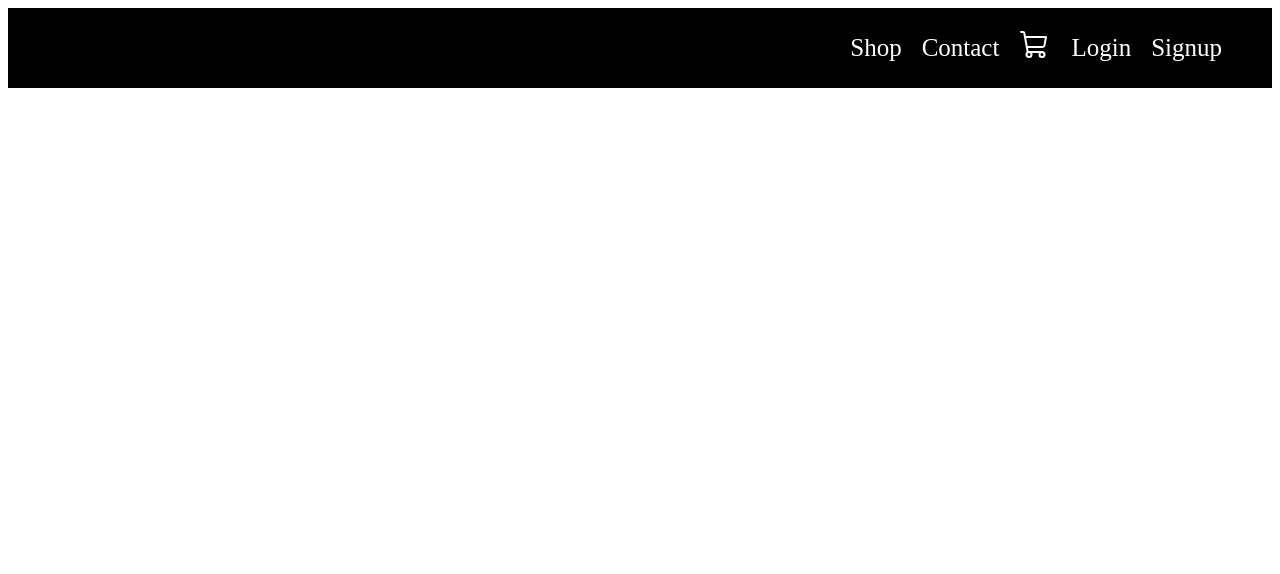
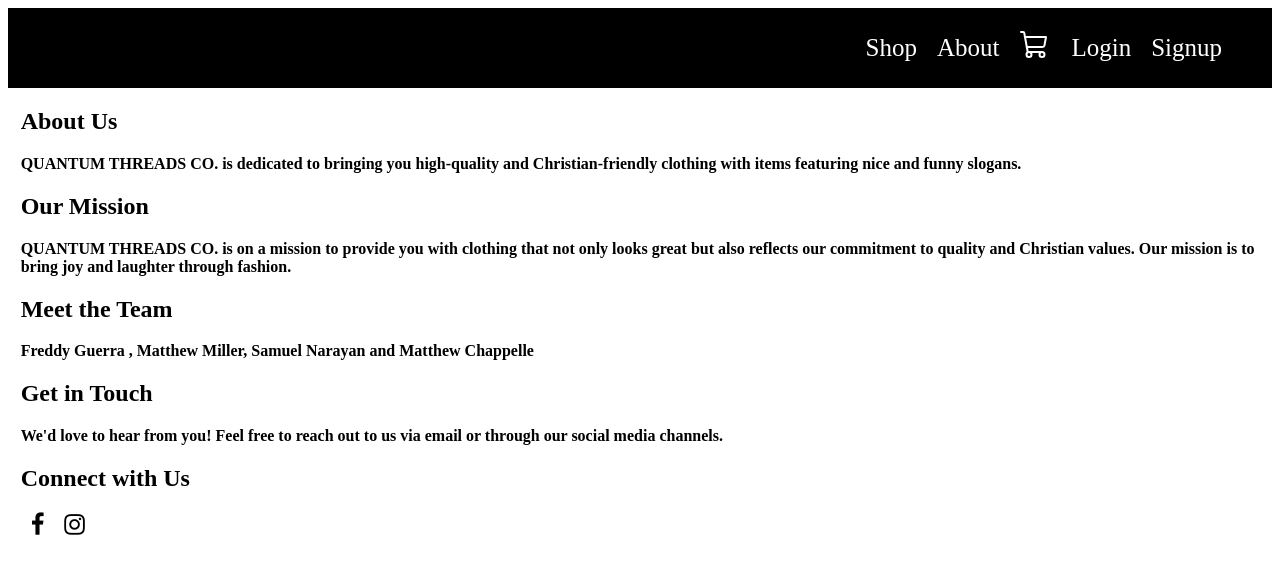
Before and after one commit to LewisHammy/ClothingEcomFinal, a React (Create React App) app in the folder client/: page /About in a window 1280 px wide. Shown: the top 574 px of the page. Built offline with nearby package versions, Linux system fonts and the light colour scheme; no server answers.

Commit message:
changed the contact to About

```diff
--- a/client/package.json
+++ b/client/package.json
@@ -10,6 +10,7 @@
     "axios": "^1.6.2",
     "cors": "^2.8.5",
     "express": "^4.18.2",
+    "font-awesome": "^4.7.0",
     "graphql": "^16.8.1",
     "jsonwebtoken": "^9.0.2",
     "jwt-decode": "^4.0.0",
--- a/client/src/App.js
+++ b/client/src/App.js
@@ -2,7 +2,7 @@
 import { BrowserRouter as Router, Routes, Route } from "react-router-dom";
 import { Navbar } from "./components/navbar";
 import { Shop } from "./pages/shop/shop";
-import { Contact } from "./pages/contact";
+import { About } from "./components/About";
 import { Cart } from "./pages/cart/cart";
 import { ShopContextProvider } from "./context/shop-context";
 import ProductList from './components/ProductList';
@@ -17,7 +17,7 @@
           <Navbar />
           <Routes>
             <Route path="/" element={<Shop />} />
-            <Route path="/contact" element={<Contact />} />
+            <Route path="/About" element={<About />} />
             <Route path="/cart" element={<Cart />} />
             {/* Update the routes for login and signup */}
             <Route path="/login" element={<Login />} />
--- /dev/null
+++ b/client/src/components/About.css
@@ -0,0 +1,36 @@
+/* Apply text-align center and make the font bold for elements with the specified classes */
+.About,
+.Mission,
+.Meet,
+.Touch,
+.with {
+  text-align: left;
+  font-weight: bold; /* Add this line to make the font bold */
+  margin-left: 1%;
+}
+
+/* Make social media icons black */
+.social-icons a {
+  text-decoration: none;
+  color: black; /* Change this line to make the icons black */
+  font-size: 24px;
+  margin: 0 10px;
+}
+
+.social-icons a:hover {
+  color: #007bff;
+  cursor: pointer;
+}
+
+/* Media queries for responsiveness */
+@media screen and (max-width: 1200px) {
+  .sections {
+    grid-template-columns: 1fr 1fr;
+  }
+}
+
+@media screen and (max-width: 768px) {
+  .sections {
+    grid-template-columns: 1fr;
+  }
+}
--- /dev/null
+++ b/client/src/components/About.jsx
@@ -0,0 +1,55 @@
+import React from "react";
+import "../components/About.css";
+import "font-awesome/css/font-awesome.min.css";
+export const About = () => {
+  return (
+    <div>
+      <div className="About">
+        <h2>About Us</h2>
+        <p>
+          QUANTUM THREADS CO. is dedicated to bringing you high-quality and
+          Christian-friendly clothing with items featuring nice and funny slogans.
+        </p>
+      </div>
+
+      <div className="Mission">
+        <h2>Our Mission</h2>
+        <p>
+          QUANTUM THREADS CO. is on a mission to provide you with clothing that
+          not only looks great but also reflects our commitment to quality and
+          Christian values. Our mission is to bring joy and laughter through
+          fashion.
+        </p>
+      </div>
+
+      <div className="Meet">
+        <h2>Meet the Team</h2>
+        <p>
+         Freddy Guerra , Matthew Miller, Samuel Narayan and Matthew Chappelle
+        </p>
+      </div>
+
+      <div className="Touch">
+        <h2>Get in Touch</h2>
+        <p>
+          We'd love to hear from you! Feel free to reach out to us via email or
+          through our social media channels.
+        </p>
+      </div>
+
+      <div className="with">
+        <h2>Connect with Us</h2>
+        {/* Add your connection section here with font-awesome icons */}
+        <div className="social-icons">
+          <a href="https://www.facebook.com/profile.php?id=61554475867695" target="_blank" rel="noopener noreferrer">
+            <i className="fa fa-facebook"></i>
+          </a>
+
+          <a href="https://www.instagram.com/quantum_threads_co/" target="_blank" rel="noopener noreferrer">
+            <i className="fa fa-instagram"></i>
+          </a>
+        </div>
+      </div>
+    </div>
+  );
+};
--- a/client/src/components/navbar.jsx
+++ b/client/src/components/navbar.jsx
@@ -8,7 +8,7 @@
     <div className="navbar">
       <div className="links">
         <Link to="/"> Shop </Link>
-        <Link to="/contact"> Contact </Link>
+        <Link to="/About"> About </Link>
         <Link to="/cart">
           <ShoppingCart size={32} />
         </Link>
--- a/client/src/pages/contact.jsx
+++ /dev/null
@@ -1,5 +0,0 @@
-import React from "react";
-
-export const Contact = () => {
-  return <div>contact</div>;
-};
```
Also changed, not shown: 1 other file (tests, documents, lock files or other folders).
